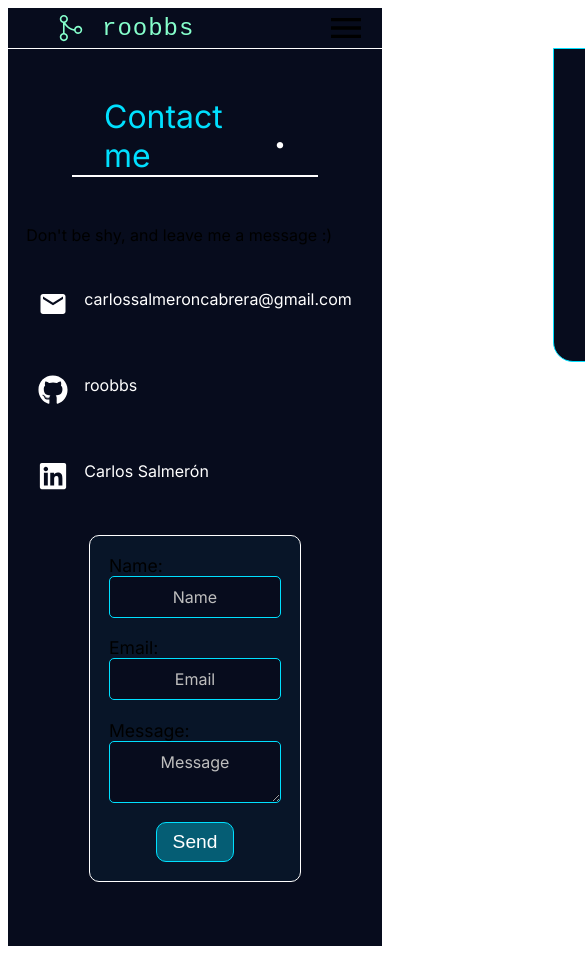
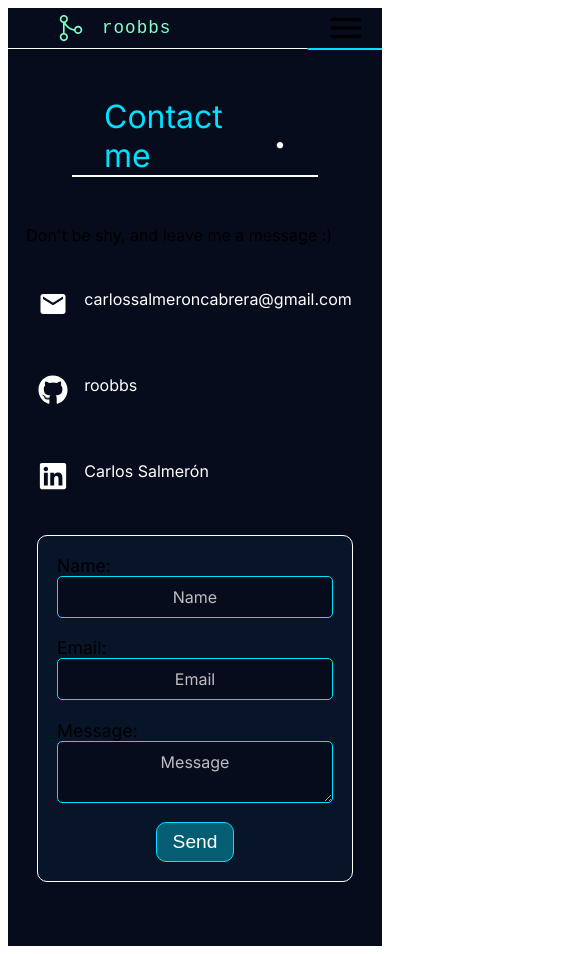
Before and after one commit to roobbs/info, a React (Vite) app: page / in a window 390 px wide. Shown: the top 954 px of the page, 585 px wide, since content can reach past the window. Built offline with nearby package versions, Linux system fonts and the light colour scheme; the HTML template or start-up script is replaced by a standard one.

Commit message:
Fixed header's media query

```diff
--- a/src/styles/Contact.css
+++ b/src/styles/Contact.css
@@ -110,7 +110,7 @@ button:hover {
   }
   .form {
     align-self: center;
-    width: 70%;
+    /* width: 70%; */
   }
   .info {
     font-size: 1rem;
--- a/src/styles/Header.css
+++ b/src/styles/Header.css
@@ -57,6 +57,9 @@
   display: none;
 }
 @media (max-width: 780px) {
+  .headerName {
+    font-size: 1.1rem;
+  }
   .headerIcons .closeIcon {
     display: none;
   }
@@ -64,18 +67,17 @@
     display: inline-flex;
   }
   .headerItems {
-    display: flex;
     flex-direction: column;
     align-items: center;
     position: absolute;
     top: 100%;
-    right: -100%;
+    right: 0;
     width: fit-content;
-    height: fit-content;
-    padding: 2rem 4rem;
+    height: 0;
     border-bottom-left-radius: 20px;
     background-color: #070c1d;
     border: 1px solid #00e0ff;
+    overflow: hidden;
     transition: 0.3s ease;
   }
   #check:checked ~ .headerIcons .menuIcon {
@@ -85,6 +87,7 @@
     display: inline-flex;
   }
   #check:checked ~ .headerItems {
-    right: 0;
+    height: fit-content;
+    padding: 2rem 4rem;
   }
 }
```
